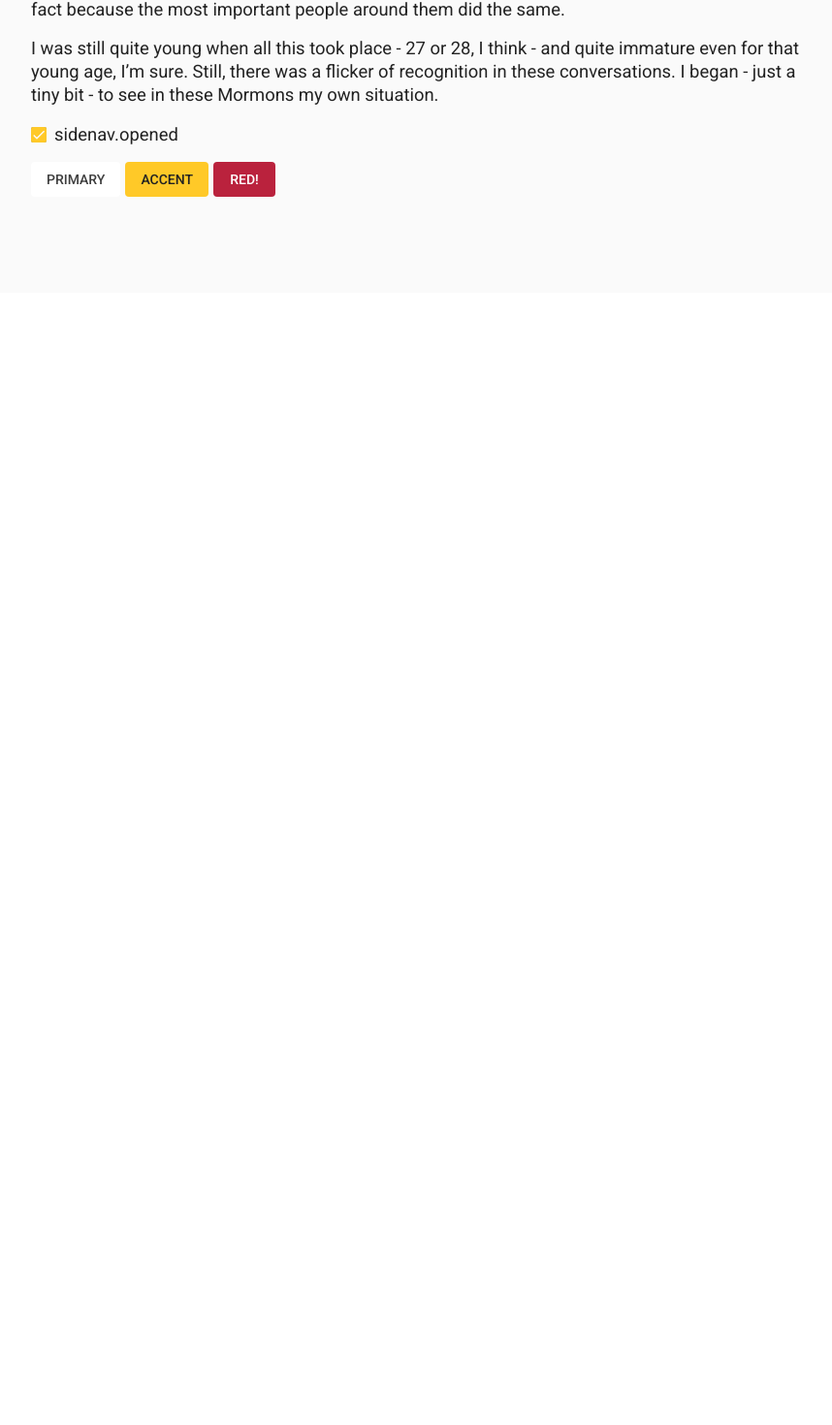
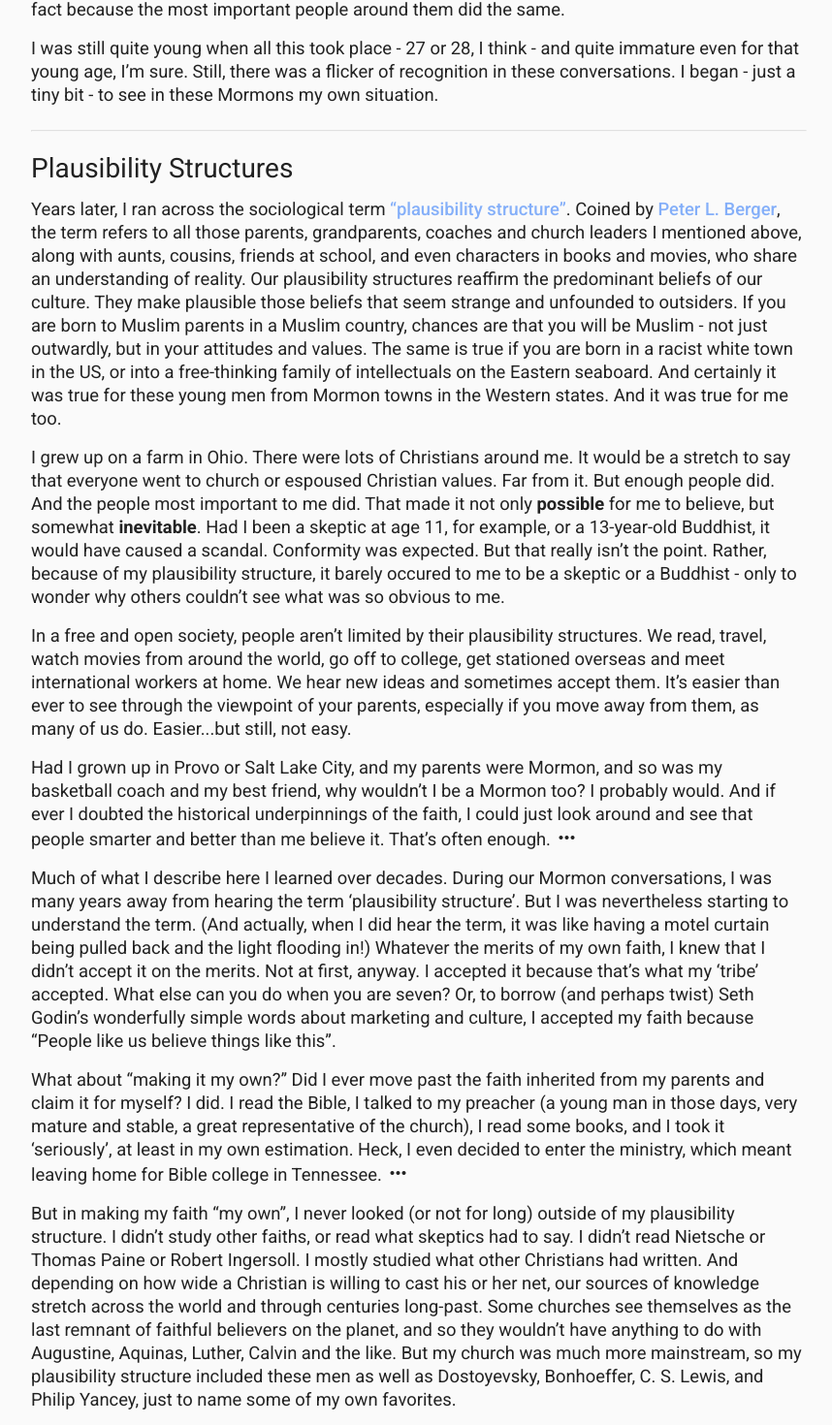
Before and after one commit to dkmullen/projectone, an Angular app: page /pagefive in a window 1280 px wide. Shown: the part 1149-2619 px from the top of the page at 97% size, without its empty margins (242-1100 px from the left). Before the commit the page ends 1451 px from the top, so only its background shows below. Built offline with nearby package versions, Linux system fonts and the light colour scheme.

Commit message:
plausibility structure

```diff
--- a/src/app/app.module.ts
+++ b/src/app/app.module.ts
@@ -10,6 +10,8 @@ import { MatInputModule } from '@angular/material/input';
 import { MatSelectModule } from '@angular/material/select';
 import { MatSidenavModule } from '@angular/material/sidenav';
 import { MatSlideToggleModule } from '@angular/material/slide-toggle';
+import { MatTooltipModule } from '@angular/material/tooltip';
+
 
 import { AppComponent } from './app.component';
 import { TopbarComponent } from './topbar/topbar.component';
@@ -49,6 +51,7 @@ const appRoutes: Routes = [
     MatSelectModule,
     MatSidenavModule,
     MatSlideToggleModule,
+    MatTooltipModule,
     ReactiveFormsModule,
     RouterModule.forRoot(appRoutes)
   ],
--- a/src/app/pages/pagefive/pagefive.component.html
+++ b/src/app/pages/pagefive/pagefive.component.html
@@ -7,9 +7,43 @@
 
 <p>These two obviously had received SOME training before being sent forth. They had studied their sacred texts to the point of having a solid, if rudimentary, knowledge of them. They had received instruction on how to conduct themselves in the field (limits on television watching, recreation time, etc.). And they had apparently learned a few basic sales techniques, such as how to make a pitch on the front-doorstep, how to move the conversation along, and how to attempt to ‘close a sale’. </p>
 
-<p>These are the tools they took with them into the mission field of our town, pushed forward by a firmly-held belief that this thing they were doing was without doubt a good thing to do. They were part of a culture back home - a plausibility structure - of parents and grandparents and coaches and church members, all of whom built into these youngsters the conviction that spending two years in small-town Southern America (at their own expense, mind you) knocking on doors, having these conversations...all of this was work that pleased God.</p>
+<p>These are the tools they took with them into the mission field of our town, pushed forward by a firmly-held belief that this thing they were doing was without doubt a good thing to do. They were part of a culture back home of parents and grandparents and coaches and church members, all of whom built into these youngsters the conviction that spending two years in small-town Southern America (at their own expense, mind you) knocking on doors, having these conversations...all of this was work that pleased God.</p>
 
 <p>None of their Mormon theology or history was even slightly convincing to me. </p>
 
 <p>In spite of the sincerity of their convictions and the decency of their conduct, there was just no chance that their strange doctrines or their unbelievable history of the Americas would ‘warm my heart’ (a phrase they often used). From the beginning of our association to the end, it was apparent to me that these young men - intelligent though they were, and talented, and emotionally-stable (for all I could tell)  - these young men of good judgment, of whom I had every reason to expect great success as businessmen, husbands, fathers, citizens...had had accepted fiction as fact because the most important people around them did the same.</p>
 <p>I was still quite young when all this took place - 27 or 28, I think - and quite immature even for that young age, I’m sure. Still, there was a flicker of recognition in these conversations. I began - just a tiny bit - to see in these Mormons my own situation.</p>
+
+<hr>
+<h5>Plausibility Structures</h5>
+
+<p>Years later, I ran across the sociological term <a href="https://en.wikipedia.org/wiki/Plausibility_structure" target="new">“plausibility structure”</a>. Coined by <a href="https://en.wikipedia.org/wiki/Peter_L._Berger" target="new">Peter L. Berger</a>, the term refers to all those parents, grandparents, coaches and church leaders I mentioned above, along with aunts, cousins, friends at school, and even characters in books and movies, who share an understanding of reality. Our plausibility structures reaffirm the predominant beliefs of our culture. They make plausible those beliefs that seem strange and unfounded to outsiders. If you are born to Muslim parents in a Muslim country, chances are that you will be Muslim - not just outwardly, but in your attitudes and values. The same is true if you are born in a racist white town in the US, or into a free-thinking family of intellectuals on the Eastern seaboard. And certainly it was true for these young men from Mormon towns in the Western states. And it was true for me too.</p>
+
+<p>I grew up on a farm in Ohio. There were lots of Christians around me. It would be a stretch to say that everyone went to church or espoused Christian values. Far from it. But enough people did. And the people most important to me did. That made it not only <strong>possible</strong> for me to believe, but somewhat <strong>inevitable</strong>. Had I been a skeptic at age 11, for example, or a 13-year-old Buddhist, it would have caused a scandal. Conformity was expected. But that really isn’t the point. Rather, because of my plausibility structure, it barely occured to me to be a skeptic or a Buddhist - only to wonder why others couldn’t see what was so obvious to me. </p>
+
+<p>In a free and open society, people aren’t limited by their plausibility structures. We read, travel, watch movies from around the world, go off to college, get stationed overseas and meet international workers at home. We hear new ideas and sometimes accept them. It’s easier than ever to see through the viewpoint of your parents, especially if you move away from them, as many of us do. Easier...but still, not easy.</p>
+
+<p>Had I grown up in Provo or Salt Lake City, and my parents were Mormon, and so was my basketball coach and my best friend, why wouldn’t I be a Mormon too? I probably would. And if ever I doubted the historical underpinnings of the faith, I could just look around and see that people smarter and better than me believe it. That’s often enough.
+    <i class="material-icons footnote-indicator"
+    matTooltip="As an aside, all of this makes it incredibly interesting to study how new religions get started in the first place. Mormonism provides a fairly modern case-study that is accessible to historical research."
+    matTooltipClass="footnotes"
+    >more_horiz</i>
+</p>
+
+<p>Much of what I describe here I learned over decades. During our Mormon conversations, I was many years away from hearing the term ‘plausibility structure’. But I was nevertheless starting to understand the term. (And actually, when I did hear the term, it was like having a motel curtain being pulled back and the light flooding in!) Whatever the merits of my own faith, I knew that I didn’t accept it on the merits. Not at first, anyway. I accepted it because that’s what my ‘tribe’ accepted. What else can you do when you are seven? Or, to borrow (and perhaps twist) Seth Godin’s wonderfully simple words about marketing and culture, I accepted my faith because “People like us believe things like this”.</p>
+
+<p>What about “making it my own?” Did I ever move past the faith inherited from my parents and claim it for myself? I did. I read the Bible, I talked to my preacher (a young man in those days, very mature and stable, a great representative of the church), I read some books, and I took it ‘seriously’, at least in my own estimation. Heck, I even decided to enter the ministry, which meant leaving home for Bible college in Tennessee.
+    <i class="material-icons footnote-indicator"
+    matTooltip="This actually was a transgression, and not altogether a minor one, against my family culture, where high value was placed on things like church and ministry, but also on staying within a reasonable driving distance of home. 35 years later I am still in Tennessee with no regrets. But I cannot say for sure that my family value was wrong."
+    matTooltipClass="footnotes"
+    >more_horiz</i>
+</p>
+
+<p>But in making my faith “my own”, I never looked (or not for long) outside of my plausibility structure. I didn’t study other faiths, or read what skeptics had to say. I didn’t read Nietsche or Thomas Paine or Robert Ingersoll. I mostly studied what other Christians had written. And depending on how wide a Christian is willing to cast his or her net, our sources of knowledge stretch across the world and through centuries long-past. Some churches see themselves as the last remnant of faithful believers on the planet, and so they wouldn’t have anything to do with Augustine, Aquinas, Luther, Calvin and the like. But my church was much more mainstream, so my plausibility structure included these men as well as Dostoyevsky, Bonhoeffer, C. S. Lewis, and Philip Yancey, just to name some of my own favorites. </p>
+
+<p>All of these writers make a kind of case for the Christian faith, sometimes brilliantly. For the most part, though, it is a case made from the inside, by believers to believers. One of the blurbs on an edition of many C. S. Lewis paperbacks says that “Lewis is the ideal persuader for the half-convinced, for the good man who would like to be a Christian but finds his intellect getting in the way”. Exactly. I came to Lewis and the others much more than half-convinced. My intellect, such as it is, wasn’t really getting in the way, but I wanted to give it new tools, and I found in these authors some wonderful exposition on the value of faith (Dostoevsky, especially in Crime and Punishment), the problem of suffering and evil in light of God’s goodness (Lewis and Yancey) and the heroism of standing against evil (Bonhoeffer). But I wasn’t looking to be convinced, only to have my conviction strengthened. I wasn’t asking “Is it true?” but rather “HOW is it true?”
+    <i class="material-icons footnote-indicator"
+    matTooltip="To be fair, these favorite authors of mine don’t specialize in showing that Christianity is based on historical events or that the Bible accurately describes our universe. Lewis might well be the convincer of the half-convinced, but only if the skeptic’s objections are philosophical (“Why does God allow evil?”) rather than historical (Did Jesus really exist?”)."
+    matTooltipClass="footnotes"
+    >more_horiz</i>
+</p>
--- a/src/assets/kurtz-dark.scss
+++ b/src/assets/kurtz-dark.scss
@@ -85,6 +85,7 @@ $kurtz-theme: mat-light-theme($kurtz-primary, $kurtz-accent);
     $text-alt: #737373;
     $main-background: #262626;
     $red: #b00020;
+    $link: #72A3F8;
 
     // Components of this app, and  cooresponding colors
     .topbar-background-color { background: $primary; }
--- a/src/assets/kurtz.scss
+++ b/src/assets/kurtz.scss
@@ -85,6 +85,7 @@ $kurtz-theme: mat-light-theme($kurtz-primary, $kurtz-accent);
     $text-alt: #737373;
     $main-background: #ffffff;
     $red: #b00020;
+    $link: #72A3F8;
 
     // Components of this app, and  cooresponding colors
     .topbar-background-color { background: $primary; }
--- a/src/assets/main.scss
+++ b/src/assets/main.scss
@@ -77,3 +77,19 @@ hr {
     opacity: .3;
     margin: 1.5rem 0;
 }
+
+.footnotes {
+    font-size: 1.2rem;
+    line-height: 1.15;
+}
+
+.footnote-indicator {
+    position: relative;
+    top: 4px;
+    margin-top: -4px;
+}
+
+a, a:visited {
+    color: #72A3F8;
+    font-weight: 500;
+}
```
